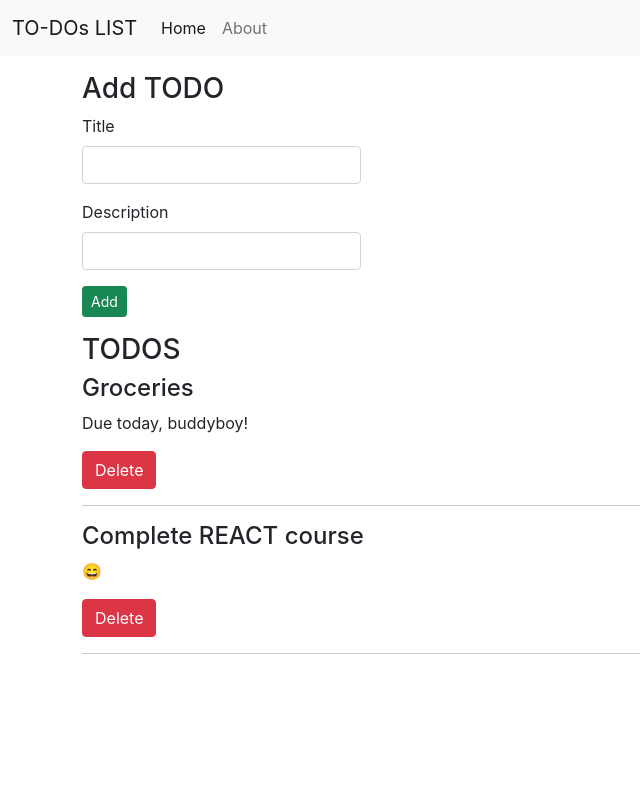
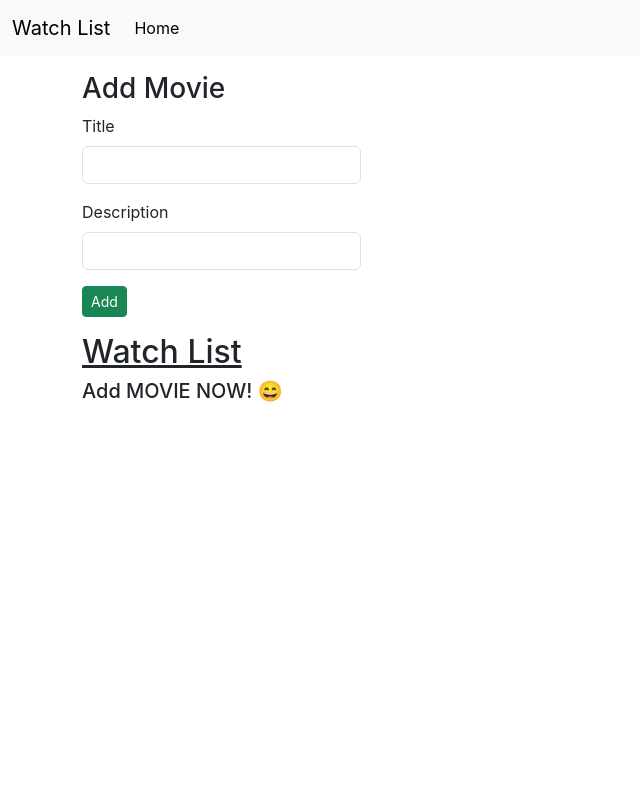
Before and after one commit to VedantUpadhyay/WannaWatchIt, a React (Create React App) app: page / in a window 1280 px wide. Shown: the top 800 px of the page, without its empty margins (0-640 px from the left). Built offline with nearby package versions, Linux system fonts and the light colour scheme.

Commit message:
Performed code refactoring

```diff
--- a/package.json
+++ b/package.json
@@ -1,5 +1,5 @@
 {
-  "name": "to-do-list",
+  "name": "wanna-watch-it",
   "version": "0.1.0",
   "private": true,
   "dependencies": {
@@ -8,7 +8,7 @@
     "@testing-library/user-event": "^13.5.0",
     "react": "^18.2.0",
     "react-dom": "^18.2.0",
-    "react-scripts": "5.0.1",
+    "react-scripts": "^3.0.1",
     "web-vitals": "^2.1.4"
   },
   "scripts": {
--- a/public/index.html
+++ b/public/index.html
@@ -7,11 +7,12 @@
     <meta name="theme-color" content="#000000" />
     <meta
       name="description"
-      content="Web site created using create-react-app"
+      content="This app allows users to manage lists of movies they wish to watch"
     />
     <link rel="apple-touch-icon" href="%PUBLIC_URL%/logo192.png" />
     <link rel="manifest" href="%PUBLIC_URL%/manifest.json" />
-    <link href="https://cdn.jsdelivr.net/npm/bootstrap@5.1.3/dist/css/bootstrap.min.css" rel="stylesheet" integrity="sha384-1BmE4kWBq78iYhFldvKuhfTAU6auU8tT94WrHftjDbrCEXSU1oBoqyl2QvZ6jIW3" crossorigin="anonymous">
+    <link href="https://cdn.jsdelivr.net/npm/bootstrap@5.3.3/dist/css/bootstrap.min.css" rel="stylesheet" integrity="sha384-QWTKZyjpPEjISv5WaRU9OFeRpok6YctnYmDr5pNlyT2bRjXh0JMhjY6hW+ALEwIH" crossorigin="anonymous">
+    <script src="https://cdn.jsdelivr.net/npm/bootstrap@5.3.3/dist/js/bootstrap.bundle.min.js" integrity="sha384-YvpcrYf0tY3lHB60NNkmXc5s9fDVZLESaAA55NDzOxhy9GkcIdslK1eN7N6jIeHz" crossorigin="anonymous"></script>
 
     <title>TO-DO App</title>
   </head>
@@ -19,6 +20,5 @@
     <noscript>You need to enable JavaScript to run this app.</noscript>
     <div id="root"></div>
   </body>
-  <script src="https://cdn.jsdelivr.net/npm/bootstrap@5.1.3/dist/js/bootstrap.bundle.min.js" integrity="sha384-ka7Sk0Gln4gmtz2MlQnikT1wXgYsOg+OMhuP+IlRH9sENBO0LRn5q+8nbTov4+1p" crossorigin="anonymous"></script>
 
 </html>
--- a/src/App.js
+++ b/src/App.js
@@ -1,44 +1,33 @@
 import './App.css';
-import Header from "./MyComponents/header";
-import Footer from "./MyComponents/footer";
-import Todos from "./MyComponents/todos";
-import Addtodo from "./MyComponents/addtodos";
+import Header from "./MyComponents/Header";
+import Footer from "./MyComponents/Footer";
+import MovieList from "./MyComponents/MovieList";
+import AddMovie from "./MyComponents/AddMovie";
 import React, {useState} from 'react';
 
 function App() {
-  const onDelete = (todo) => {
-    setTodosList(todosList.filter((e) => {return e !== todo}))
+  const onDelete = (movie) => {
+    setMovieList(movieList.filter((e) => {return e !== movie}))
   };
 
-  const addTodo = (title, desc) => {
+  const addMovie = (title, desc) => {
     if(!title || !desc) return;
 
-    const id = !todosList || todosList.length === 0 ? 1 : todosList[todosList.length - 1].id;
-    setTodosList([...todosList, {
+    const id = !movieList || movieList.length === 0 ? 1 : movieList[movieList.length - 1].id;
+    setMovieList([...movieList, {
       id: id,
       title: title,
       desc: desc
     }]);
   };
 
-  const [todosList, setTodosList] = useState([
-    {
-      id: 1,
-      title: "Groceries",
-      desc: "Due today, buddyboy!"
-    },
-    {
-      id: 2,
-      title: "Complete REACT course",
-      desc: "😄"
-    }
-  ]);
+  const [movieList, setMovieList] = useState([]);
 
   return (
     <>
     <Header searchBar={false}/>
-    <Addtodo addToDo={addTodo}/>
-    <Todos todos={todosList} onDelete={onDelete}/>
+    <AddMovie addMovie={addMovie}/>
+    <MovieList movieList={movieList} onDelete={onDelete}/>
     <Footer/>
     </>
   );
--- /dev/null
+++ b/src/MyComponents/AddMovie.js
@@ -0,0 +1,64 @@
+import React, {useState} from 'react';
+
+export default function AddMovie(props) {
+
+    const [movieTitle, setMovieTitle] = useState("");
+    const [movieDesc, setMovieDesc] = useState("");
+
+    const submit = () => {
+        if(!movieTitle || !movieDesc) {
+            alert("Both title and description are mandatory!");
+        }
+
+        props.addToDo(movieTitle, movieDesc);
+    };
+
+    const handleMovieTitleChange = (e) => {
+      setMovieTitle(e.target.value);
+    };
+
+    const handleMovieDescChange = (e) => {
+      setMovieDesc(e.target.value);
+    };
+
+  return (
+    <>
+      <div className="container my-3">
+        <h3>Add Movie</h3>
+        <form>
+          <div className="mb-3 w-25">
+            <label htmlFor="movie-title" className="form-label">
+              Title
+            </label>
+            <input
+              onChange={handleMovieTitleChange}
+              type="text"
+              className="form-control"
+              id="movie-title"
+              value = {movieTitle}
+            />
+          </div>
+          <div className="mb-3 w-25">
+            <label htmlFor="movie-description" className="form-label">
+              Description
+            </label>
+            <input
+              onChange={ handleMovieDescChange}
+              type="text"
+              className="form-control"
+              id="movie-description"
+              value={movieDesc}
+            />
+          </div>
+          <button onClick={submit} type="button" className="btn btn-sm btn-success">
+            Add
+          </button>
+        </form>
+      </div>
+    </>
+  );
+}
+
+AddMovie.propTypes = {
+
+};
--- /dev/null
+++ b/src/MyComponents/Movie.js
@@ -0,0 +1,15 @@
+import React from 'react'
+
+export default function Movie({movie, onDelete}) {
+  return (
+    <>
+      <div key={movie.id}>
+        <h4>
+          {movie.title}
+        </h4>
+        <p>{movie.desc}</p>
+        <button className="btn btn-danger" onClick={() => onDelete(movie)}>Delete</button>
+      </div>
+    </>
+  )
+}
--- /dev/null
+++ b/src/MyComponents/MovieList.js
@@ -0,0 +1,39 @@
+import React from 'react'
+import PropTypes from 'prop-types'
+import Movie from './Movie'
+
+
+export default function MovieList(props) {
+  let movieListContainer = {
+    minHeight: '85vh'
+  };
+
+  let textUnderline = {
+    textDecoration: 'underline'
+  };
+
+  return (
+    <div className='container my-3' style={movieListContainer}>
+      <h2 style={textUnderline}>Watch List</h2>
+      {props.movieList && props.movieList.length > 0 ? props.movieList.map((movie) => {
+          return (
+          <>
+            <div key={movie.id}>
+              <Movie key={movie.id} id={movie.id} movie={movie} onDelete={props.onDelete} />
+              <hr />
+            </div>
+          </>
+          )
+        }):
+          <>
+          <h5>Add MOVIE NOW! <span role="img" description="smiley ecnouragement" aria-label="">😄</span></h5>
+          </>
+        }
+    </div>
+  )
+}
+
+
+MovieList.propTypes = {
+  MovieList: PropTypes.array
+}
--- a/src/MyComponents/addtodos.js
+++ /dev/null
@@ -1,64 +0,0 @@
-import React, {useState} from 'react';
-
-export default function Addtodos(props) {
-
-    const [todoTitle, settodoTitle] = useState("");
-    const [todoDesc, settodoDesc] = useState("");
-
-    const submit = () => {
-        if(!todoTitle || !todoDesc) {
-            alert("Both title and description are mandatory!");
-        }
-
-        props.addToDo(todoTitle, todoDesc);
-    };
-
-    const handleTitleChange = (e) => {
-        settodoTitle(e.target.value);
-    };
-
-    const handleDescChange = (e) => {
-        settodoDesc(e.target.value);
-    };
-
-  return (
-    <>
-      <div className="container my-3">
-        <h3>Add TODO</h3>
-        <form>
-          <div className="mb-3 w-25">
-            <label htmlFor="todo-title" className="form-label">
-              Title
-            </label>
-            <input
-              onChange={handleTitleChange}
-              type="text"
-              className="form-control"
-              id="todo-title"
-              value = {todoTitle}
-            />
-          </div>
-          <div className="mb-3 w-25">
-            <label htmlFor="todo-description" className="form-label">
-              Description
-            </label>
-            <input
-              onChange={ handleDescChange}
-              type="text"
-              className="form-control"
-              id="todo-description"
-              value={todoDesc}
-            />
-          </div>
-          <button onClick={submit} type="button" className="btn btn-sm btn-success">
-            Add
-          </button>
-        </form>
-      </div>
-    </>
-  );
-}
-
-Addtodos.propTypes = {
-
-};
--- a/src/MyComponents/footer.js
+++ b/src/MyComponents/footer.js
@@ -1,15 +1,9 @@
 import React from 'react'
 
-export default function footer() {
-  let footerStyle = {
-      position: 'relative',
-      top: '100vh',
-      width: '100%'
-  };
-
-  return (
+export default function Footer() {
+   return (
     <footer className='bg-dark text-light text-center p-2'>
-      Copyright &copy; VeduBoT
+      Copyright &copy;
     </footer>
   )
 }
--- a/src/MyComponents/header.js
+++ b/src/MyComponents/header.js
@@ -1,7 +1,7 @@
 import React from 'react'
 import PropTypes from 'prop-types'
 
-export default function header(props) {
+export default function Header(props) {
   return (
     <>
     <nav className="navbar navbar-expand-lg navbar-light bg-light">
@@ -15,9 +15,9 @@ export default function header(props) {
         <li className="nav-item">
           <a className="nav-link active" aria-current="page" href="#">Home</a>
         </li>
-        <li className="nav-item">
+        {/* <li className="nav-item">
           <a className="nav-link" href="#">About</a>
-        </li>
+        </li> */}
       </ul>
         {props.searchBar ? <form className="d-flex">
         <input className="form-control me-2" type="search" placeholder="Search" aria-label="Search" />
@@ -30,12 +30,12 @@ export default function header(props) {
   )
 }
 
-header.defaultProps = {
-    title: "TO-DOs LIST",
+Header.defaultProps = {
+    title: "Watch List",
     searchBar: true
 };
 
-header.propTypes = {
+Header.propTypes = {
     title: PropTypes.string,
     searchBar: PropTypes.bool.isRequired,
 };
--- a/src/MyComponents/todo.js
+++ /dev/null
@@ -1,15 +0,0 @@
-import React from 'react'
-
-export default function todo({todo, onDelete}) {
-  return (
-    <>
-      <div key={todo.id}>
-        <h4>
-          {todo.title}
-        </h4>
-        <p>{todo.desc}</p>
-        <button className="btn btn-danger" onClick={() => onDelete(todo)}>Delete</button>
-      </div>
-    </>
-  )
-}
--- a/src/MyComponents/todos.js
+++ /dev/null
@@ -1,35 +0,0 @@
-import React from 'react'
-import PropTypes from 'prop-types'
-import Todo from './todo'
-
-
-export default function todos(props) {
-  let todoContainer = {
-    minHeight: '85vh'
-  }
-
-  return (
-    <div className='container my-3' style={todoContainer}>
-      <h3>TODOS</h3>
-      {props.todos && props.todos.length > 0 ? props.todos.map((todo) => {
-          return (
-          <>
-            <div key={todo.id}>
-              <Todo key={todo.id} id={todo.id} todo={todo} onDelete={props.onDelete} />
-              <hr />
-            </div>
-          </>
-          )
-        }):
-          <>
-          <h1>🎉 NO TODOs</h1>
-          </>
-        }
-    </div>
-  )
-}
-
-
-todos.propTypes = {
-  todos: PropTypes.array
-}
```
Also changed, not shown: 1 other file (tests, documents, lock files or other folders).
